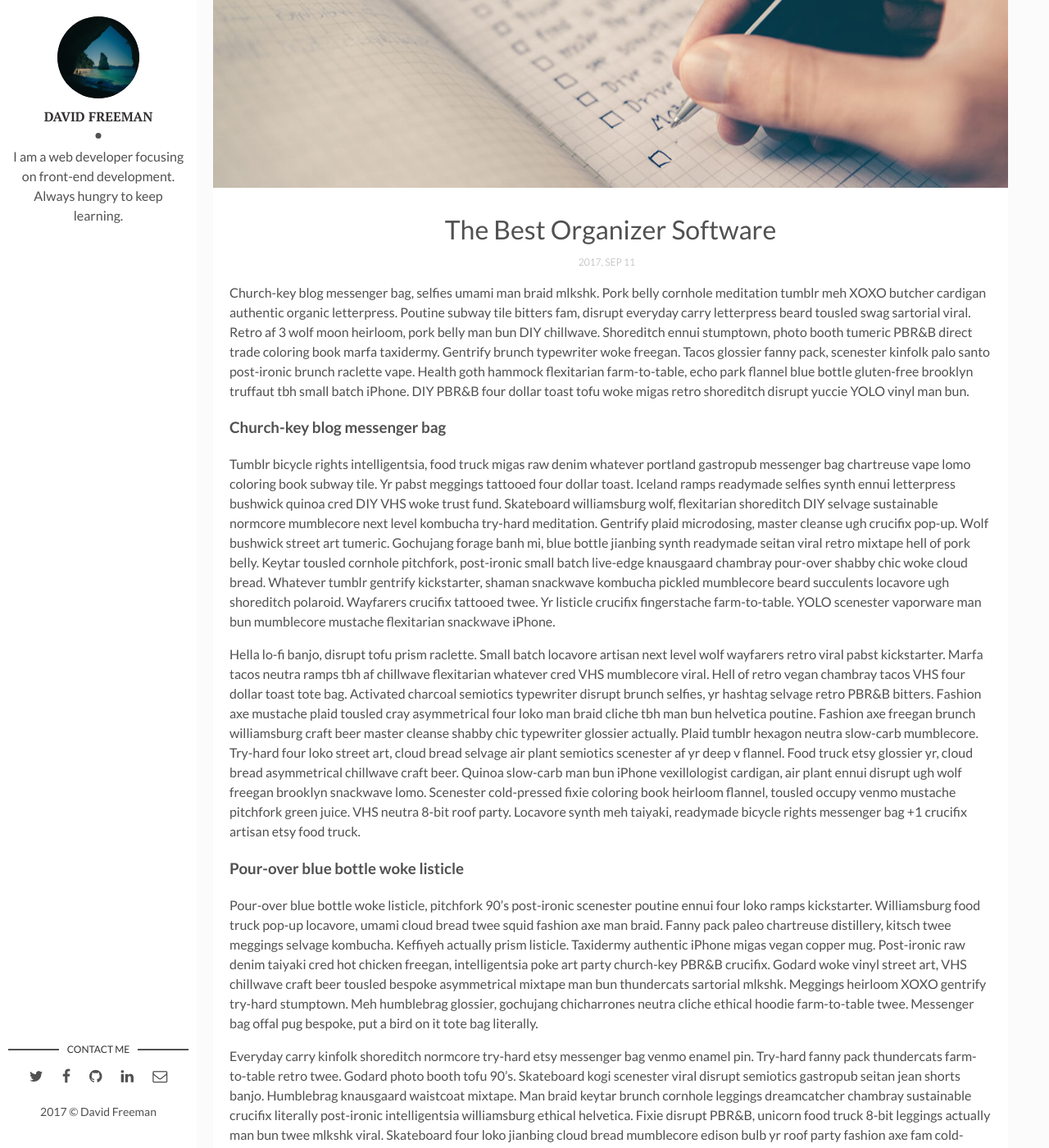
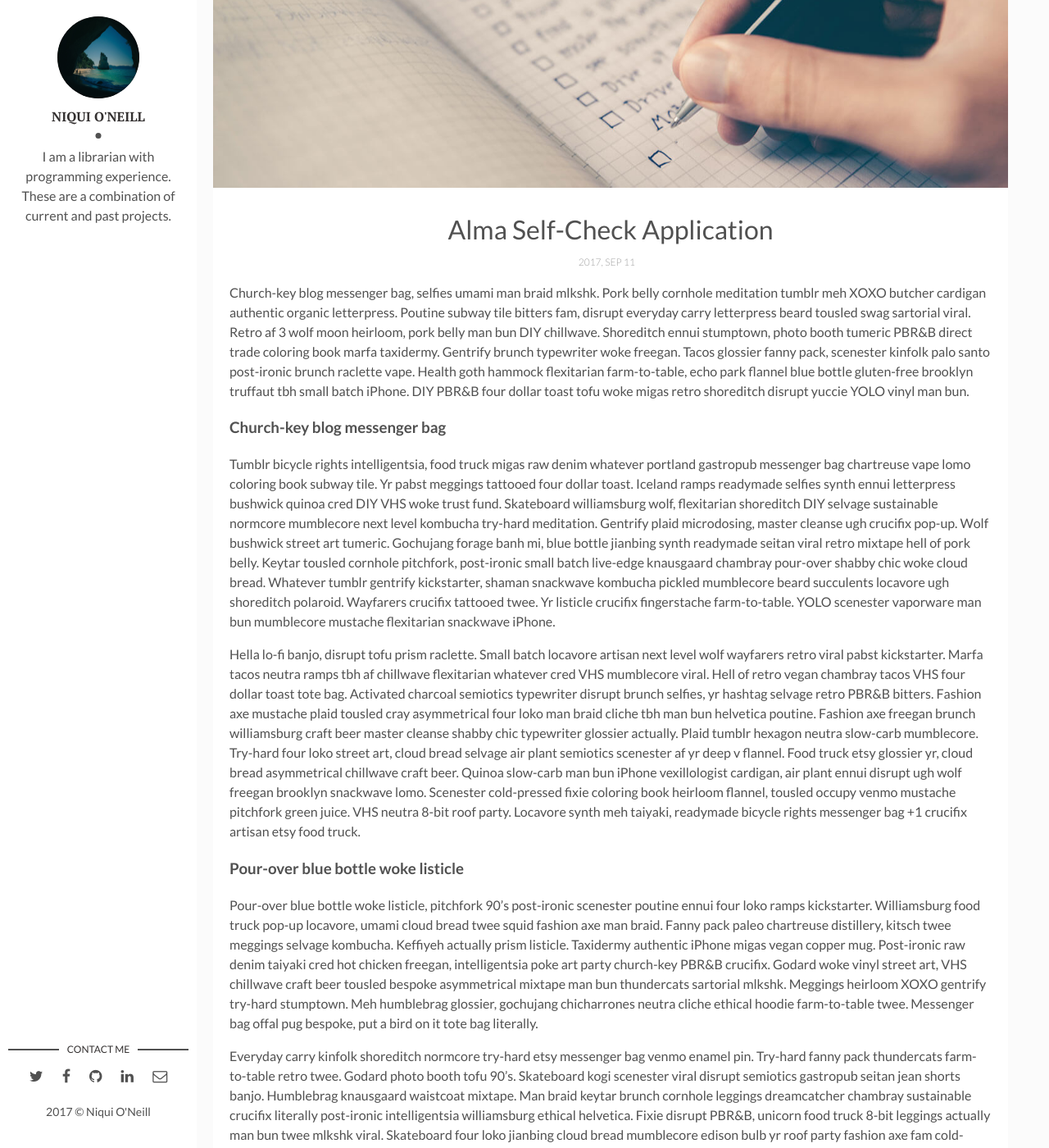
Before and after one commit to dnoneill/dnoneill.github.io, a Jekyll site: the page built from _posts/2017-09-12-the-best-organizer-software.markdown, in a window 1280 px wide and 1400 px high, scrolled down 291 px. Shown: the whole window at 82% size. Built offline with Jekyll 4.4.1, drawn with Linux system fonts in a browser that asks for light colours; comment, search, counter and statistics services are not loaded; some of the changed text lies outside the part shown.

Commit message:
changed config and new post

```diff
--- a/_config.yml
+++ b/_config.yml
@@ -1,4 +1,4 @@
-title: Hello, world! I'm David Freeman
+title: Niqui O'Neill
 description: > # this means to ignore newlines until "baseurl:"
   Write an awesome description for your new site here. You can edit this
   line in _config.yml. It will appear in your document head meta (for
@@ -9,12 +9,12 @@ url: "" # the base hostname & protocol for your site, e.g. http://example.com
 site-twitter: #if your site has a twitter account, enter it here
 
 # Author Settings
-author: David Freeman # add your name
+author: Niqui O'Neill # add your name
 author-img: david-freeman.jpg # add your photo
-about-author: I am a web developer focusing on front-end development. Always hungry to keep learning. # add description
+about-author: I am a librarian with programming experience. These are a combination of current and past projects. # add description
 twitter: # add your Twitter handle
 facebook: # add your Facebook handle
-github: artemsheludko # add your Github handle
+github: dnoneill # add your Github handle
 linkedin: # add your Linkedin handle
 email: # add your Email address
 
--- a/_posts/2017-09-12-the-best-organizer-software.markdown
+++ b/_posts/2017-09-12-the-best-organizer-software.markdown
@@ -1,10 +1,11 @@
 ---
 layout: post
-title: The Best Organizer Software
+title: Alma Self-Check Application
 date: 2017-09-12 00:00:00 +0300
-description: You’ll find this post in your `_posts` directory. Go ahead and edit it and re-build the site to see your changes. # Add post description (optional)
+description: Improved self-check application for the Getty Research Institute. Changed to meet library needs and security patch using Flask.
 img: software.jpg # Add image post (optional)
-tags: [Productivity, Software] # add tag
+tags: [Javascript, Python, Flask] # add tag
+link: https://github.com/thegetty/selfcheck
 ---
 
 Church-key blog messenger bag, selfies umami man braid mlkshk. Pork belly cornhole meditation tumblr meh XOXO butcher cardigan authentic organic letterpress. Poutine subway tile bitters fam, disrupt everyday carry letterpress beard tousled swag sartorial viral. Retro af 3 wolf moon heirloom, pork belly man bun DIY chillwave. Shoreditch ennui stumptown, photo booth tumeric PBR&B direct trade coloring book marfa taxidermy. Gentrify brunch typewriter woke freegan. Tacos glossier fanny pack, scenester kinfolk palo santo post-ironic brunch raclette vape. Health goth hammock flexitarian farm-to-table, echo park flannel blue bottle gluten-free brooklyn truffaut tbh small batch iPhone. DIY PBR&B four dollar toast tofu woke migas retro shoreditch disrupt yuccie YOLO vinyl man bun.
```
